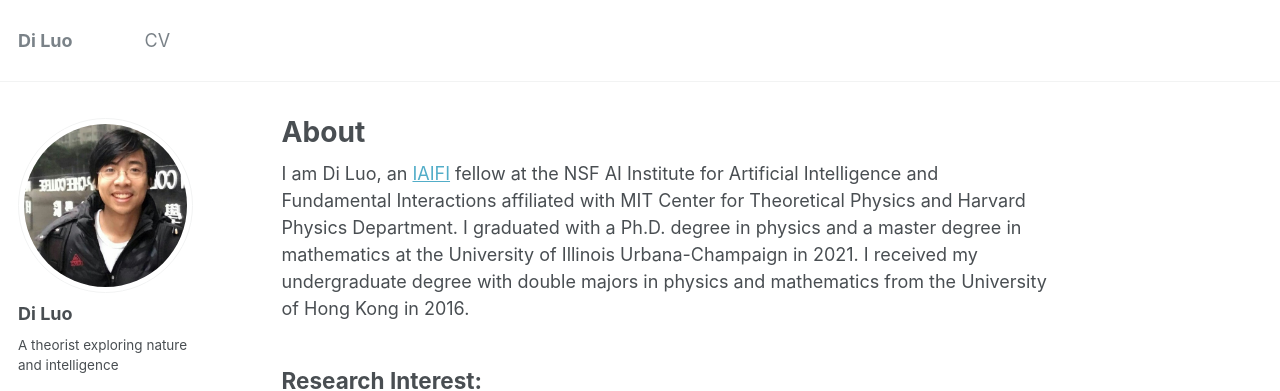
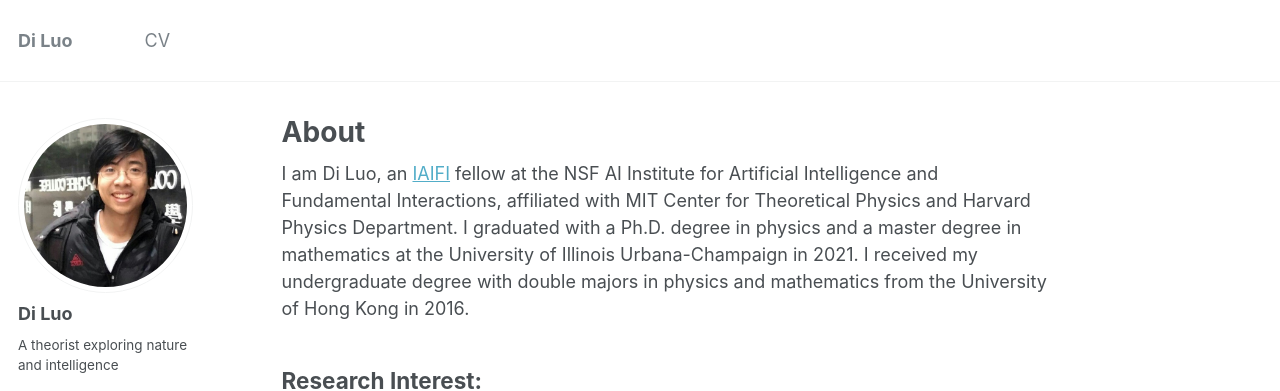
Before and after one commit to diluo28/diluo.github.io, a Jekyll site: the page built from _pages/about.md, in a window 1280 px wide and 900 px high. Shown: the top 391 px of the window. Built offline with Jekyll 4.4.1, drawn with Linux system fonts in a browser that asks for light colours; some web fonts are replaced.

```diff
--- a/_pages/about.md
+++ b/_pages/about.md
@@ -7,7 +7,7 @@ redirect_from:
   - /about.html
 ---
 
-I am Di Luo, an <a href="https://iaifi.org/" target="_blank">IAIFI</a> fellow at the NSF AI Institute for Artificial Intelligence and Fundamental Interactions affiliated with MIT Center for Theoretical Physics and Harvard Physics Department. I graduated with a Ph.D. degree in physics and a master degree in mathematics at the University of Illinois Urbana-Champaign in 2021. I received my undergraduate degree with double majors in physics and mathematics from the University of Hong Kong in 2016.
+I am Di Luo, an <a href="https://iaifi.org/" target="_blank">IAIFI</a> fellow at the NSF AI Institute for Artificial Intelligence and Fundamental Interactions, affiliated with MIT Center for Theoretical Physics and Harvard Physics Department. I graduated with a Ph.D. degree in physics and a master degree in mathematics at the University of Illinois Urbana-Champaign in 2021. I received my undergraduate degree with double majors in physics and mathematics from the University of Hong Kong in 2016.
 
 ## Research Interest:
 
```
